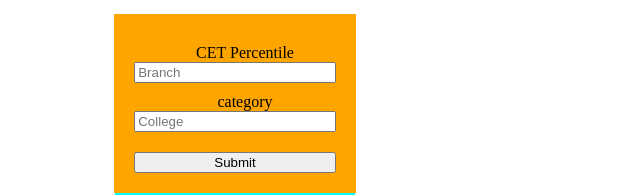
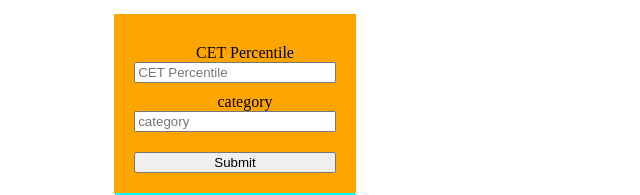
Before and after one commit to Prathamesh-chougale-17/Python-datascience-project, a React (Vite) app in the folder frontend/: page / in a window 1280 px wide. Shown: the part 276-471 px from the top of the page, without its empty margins (405-1045 px from the left). Built offline with nearby package versions, Linux system fonts and the light colour scheme.

Commit message:
changed the placeholder

```diff
--- a/frontend/src/App.tsx
+++ b/frontend/src/App.tsx
@@ -54,7 +54,7 @@ function App() {
             {...register("branch", { valueAsNumber: true })}
             type="number"
             id="branch"
-            placeholder="Branch"
+            placeholder="CET Percentile"
           />
           <label htmlFor="college" className="form-label">
             category
@@ -63,7 +63,7 @@ function App() {
             {...register("college", { valueAsNumber: true })}
             type="number"
             id="college"
-            placeholder="College"
+            placeholder="category"
           />
           <button className="submitButton" type="submit">
             Submit
```
